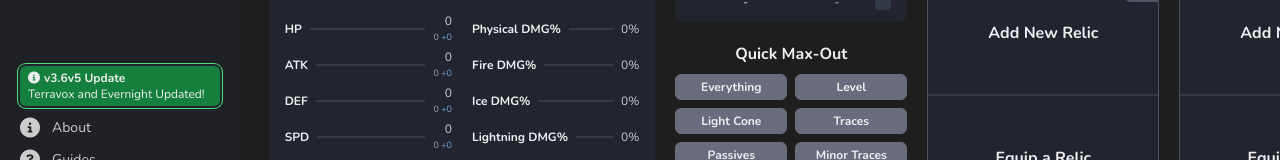
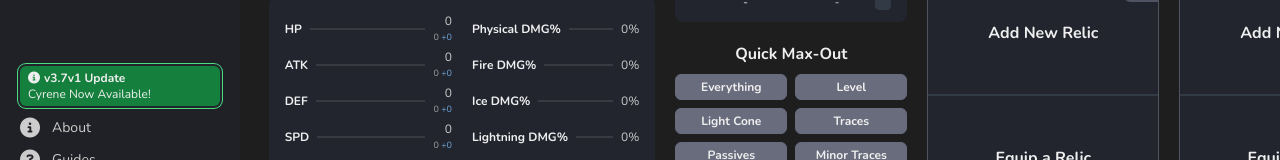
Before and after one commit to ReklezWlthr/mdc-calculator-hsr, a Next.js app: page / in a window 1280 px wide. Shown: the part 590-750 px from the top of the page. Built offline with nearby package versions, Linux system fonts and the light colour scheme.

Commit message:
🌸 update: sidebar

```diff
--- a/src/presentation/hsr/components/sidebar.tsx
+++ b/src/presentation/hsr/components/sidebar.tsx
@@ -56,9 +56,9 @@ export const Sidebar = ({ currentPage, onChange }: { currentPage: HsrPage; onCha
             <div className="w-full px-2 py-1 text-xs text-white bg-green-700 rounded-md ring-1 ring-offset-2 ring-offset-primary-dark ring-green-400">
               <p className="flex items-center gap-1 font-bold">
                 <i className="fa-info-circle fa-solid" />
-                v3.6v5 Update
+                v3.7v1 Update
               </p>
-              <p>Terravox and Evernight Updated!</p>
+              <p>Cyrene Now Available!</p>
             </div>
           )}
           <div className="flex items-center gap-3 cursor-pointer text-gray" onClick={onOpenIntroModal}>
```
